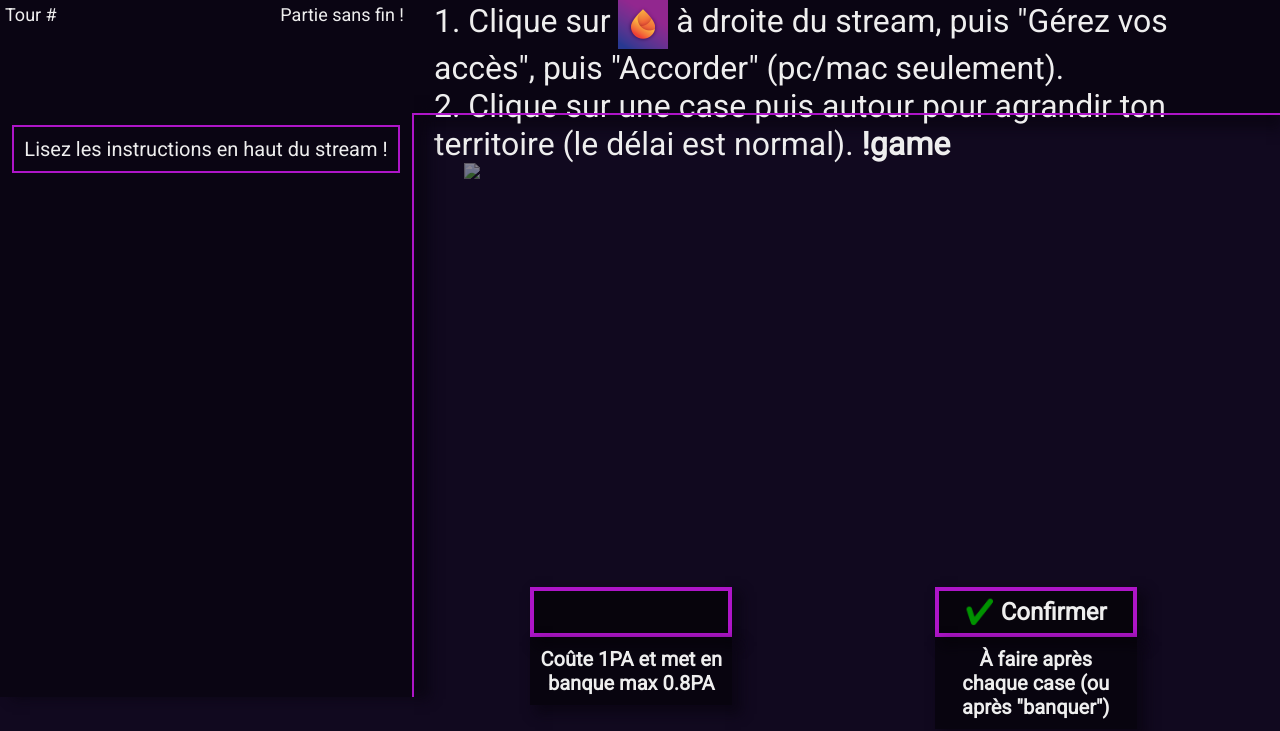
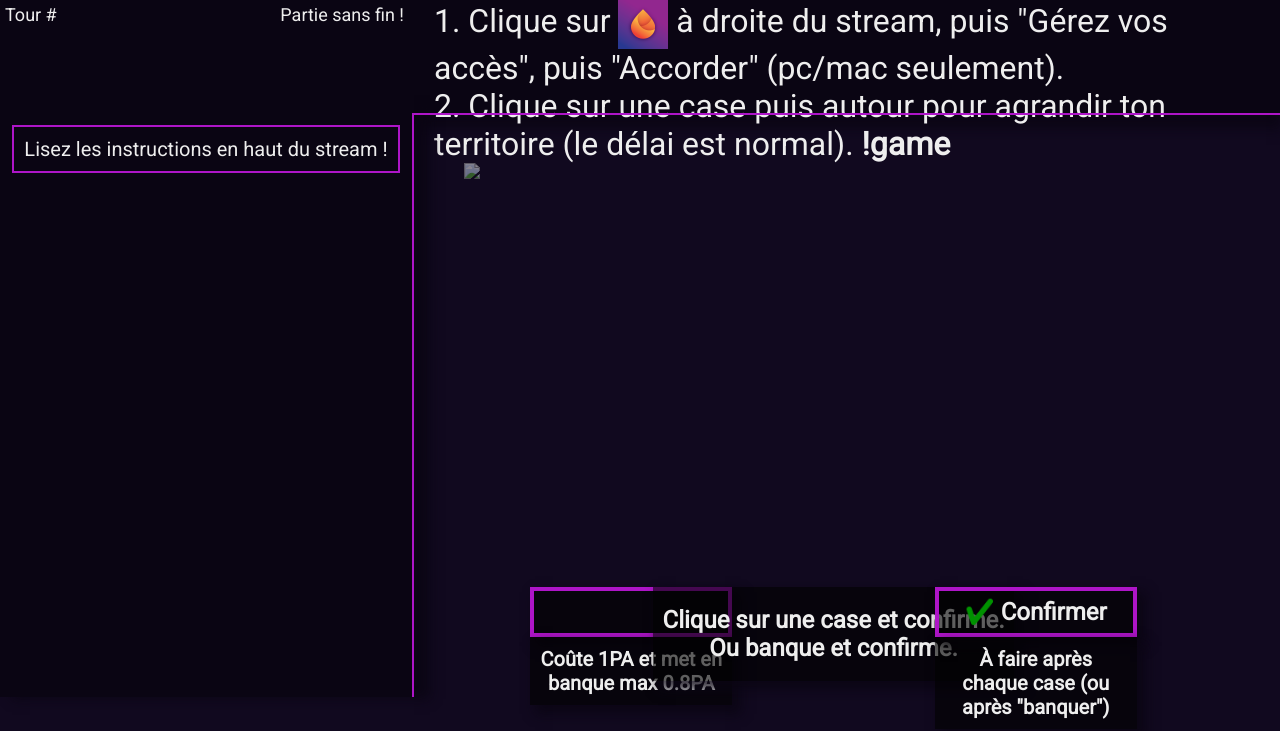
Before and after one commit to twidi/hexpo, a Django app: template package/src/hexpo_game/core/templates/core/index.html in a window 1280 px wide. Shown: the part 69-800 px from the top of the page. Run offline with Django 4.2, Linux system fonts and the light colour scheme; the template is opened without the code that fills it, so the values that code supplies are empty.

Commit message:
feature: More instructions in collect step

```diff
--- a/package/src/hexpo_game/core/constants.py
+++ b/package/src/hexpo_game/core/constants.py
@@ -223,6 +223,9 @@ class GameStep(models.TextChoices):
         return self == FirstGameStep
 
 
+StepChangedDetails: dict[GameStep, str] = {GameStep.COLLECTING_ACTIONS: "Clique sur une case puis confirme"}
+
+
 FirstGameStep = list(GameStep)[0]
 
 
--- a/package/src/hexpo_game/core/game.py
+++ b/package/src/hexpo_game/core/game.py
@@ -42,6 +42,7 @@ from .constants import (
     GameMode,
     GameStep,
     RandomEventType,
+    StepChangedDetails,
 )
 from .grid import ConcreteGrid, Grid
 from .models import Action, Game, OccupiedTile, Player, PlayerInGame, RandomEvent
@@ -326,7 +327,7 @@ class GameLoop:  # pylint: disable=too-many-instance-attributes, too-many-argume
         if self.game.config.multi_steps:
             await self.game_messages_queue.put(
                 GameMessage(
-                    text=step.label,
+                    text=step.label + (f"\n{StepChangedDetails[step]}" if step in StepChangedDetails else ""),
                     kind=GameMessageKind.GAME_STEP_CHANGED,
                 )
             )
--- a/package/src/hexpo_game/core/statics/style.css
+++ b/package/src/hexpo_game/core/statics/style.css
@@ -425,12 +425,24 @@ body.multi-steps:not([data-game-step="collecting_actions"]) #buttons {
     color: #eee;
     position: absolute;
     top: calc(100% + 4px);
-    background: rgba(0, 0, 0, 0.5);
+    background: rgba(0, 0, 0, 0.6);
     height: auto;
     padding: 10px;
     left: -4px;
     right: -4px;
     box-shadow: 7px 7px 11px 2px var(--shell-shadow);
+}
+
+#btn-instructions {
+  position: absolute;
+  background: rgba(0, 0, 0, 0.6);
+  padding: 10px;
+  height: calc(100% - 6px);
+  display: flex;
+  justify-content: center;
+  align-items: center;
+  text-align: center;
+  box-shadow: 7px 7px 11px 2px var(--shell-shadow);
 }
 
 #messages-queue { display: none; }
--- a/package/src/hexpo_game/core/templates/core/index.html
+++ b/package/src/hexpo_game/core/templates/core/index.html
@@ -68,6 +68,9 @@
                         <span>{{ ActionType.BANK.label }}</span>
                         <span>Coûte 1PA et met en banque max 0.8PA</span>
                     </div>
+                    <div id="btn-instructions">
+                        <p>Clique sur une case et confirme.<br />Ou banque et confirme.</p>
+                    </div>
                     <div class="btn positioned" id="btn-confirm">
                         <span><span class="ok-symbol">✔️</span> Confirmer</span>
                         <span>À faire après chaque case (ou après "banquer")</span>
```
